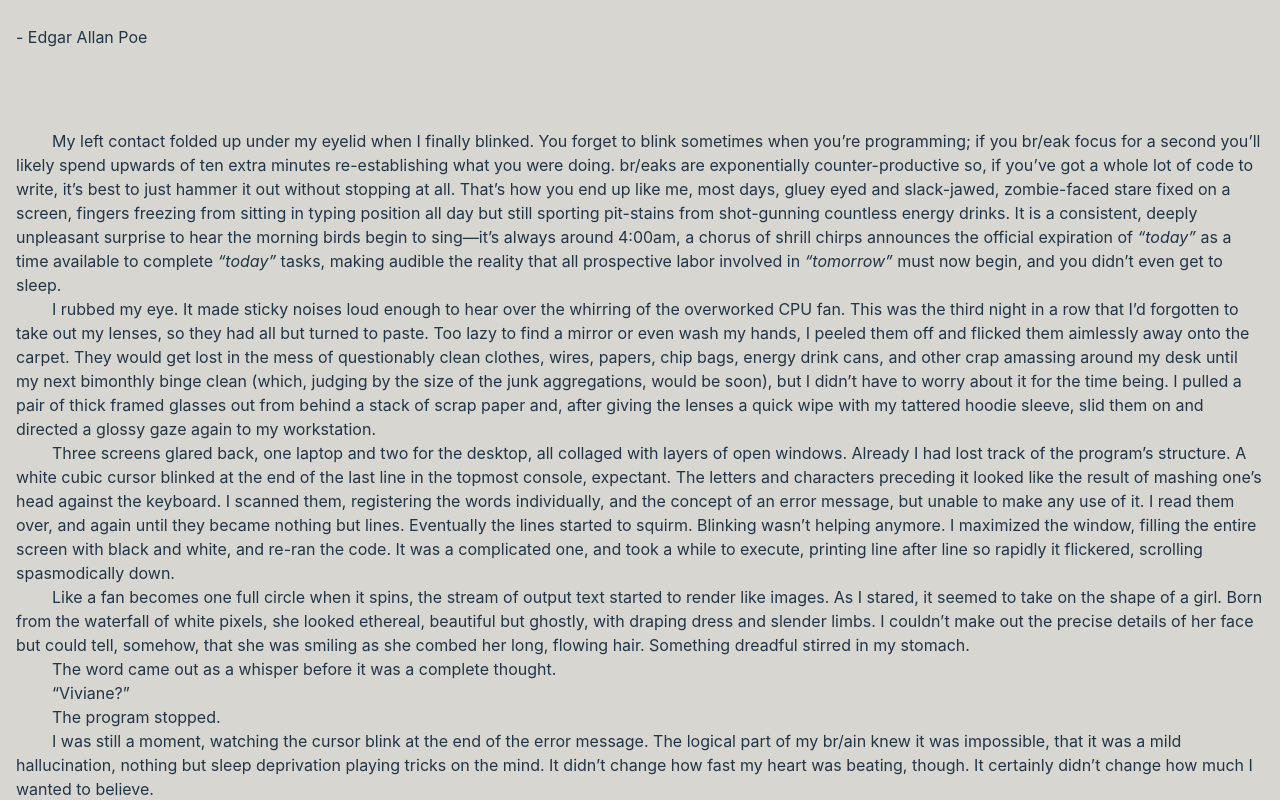
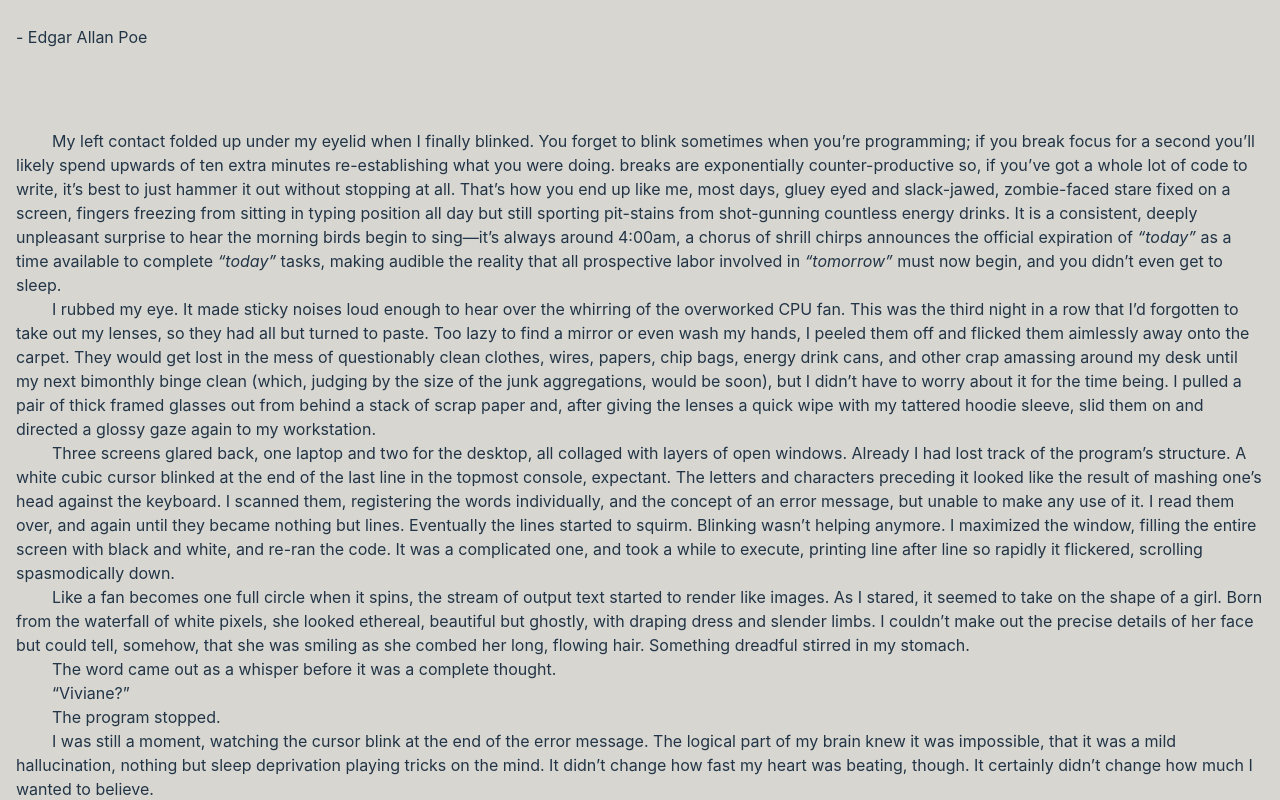
Before and after one commit to klausebergeron/klauseb, a React (Vite) app: page /writing/pages/One in a window 1280 px wide. Shown: the part 520-1320 px from the top of the page. Built offline with nearby package versions, Linux system fonts and the light colour scheme; no server answers; what aws-amplify would draw is missing.

Commit message:
Edit chapter

```diff
--- a/src/assets/writing/One.tsx
+++ b/src/assets/writing/One.tsx
@@ -25,9 +25,9 @@ const One = () => {
       <p>
         &nbsp;&nbsp;&nbsp;&nbsp;&nbsp;&nbsp;&nbsp;&nbsp;My left contact folded
         up under my eyelid when I finally blinked. You forget to blink sometimes
-        when you’re programming; if you br/eak focus for a second you’ll likely
+        when you’re programming; if you break focus for a second you’ll likely
         spend upwards of ten extra minutes re-establishing what you were doing.
-        br/eaks are exponentially counter-productive so, if you’ve got a whole
+        breaks are exponentially counter-productive so, if you’ve got a whole
         lot of code to write, it’s best to just hammer it out without stopping
         at all. That’s how you end up like me, most days, gluey eyed and
         slack-jawed, zombie-faced stare fixed on a screen, fingers freezing from
@@ -88,7 +88,7 @@ const One = () => {
         <br />
         &nbsp;&nbsp;&nbsp;&nbsp;&nbsp;&nbsp;&nbsp;&nbsp;I was still a moment,
         watching the cursor blink at the end of the error message. The logical
-        part of my br/ain knew it was impossible, that it was a mild
+        part of my brain knew it was impossible, that it was a mild
         hallucination, nothing but sleep deprivation playing tricks on the mind.
         It didn’t change how fast my heart was beating, though. It certainly
         didn’t change how much I wanted to believe.
```
